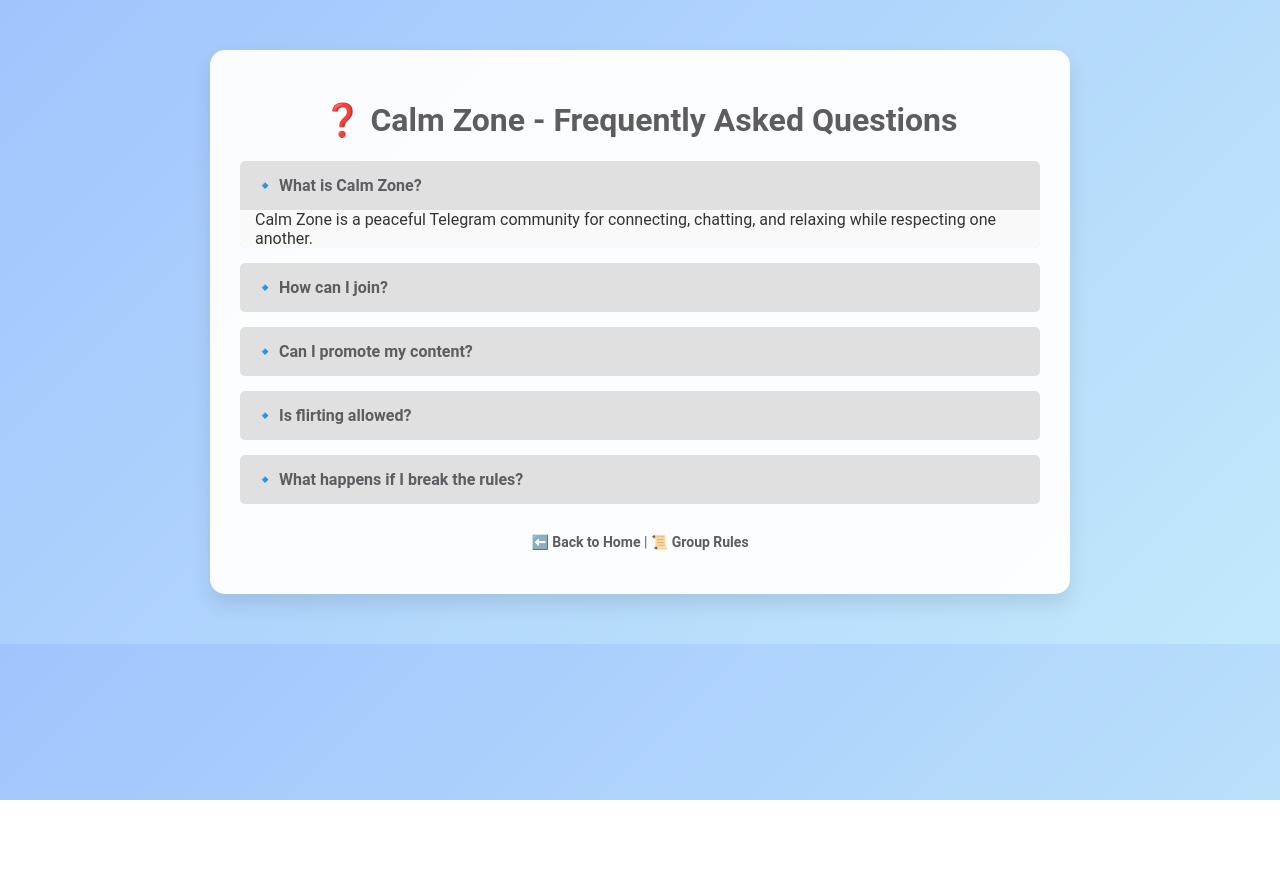
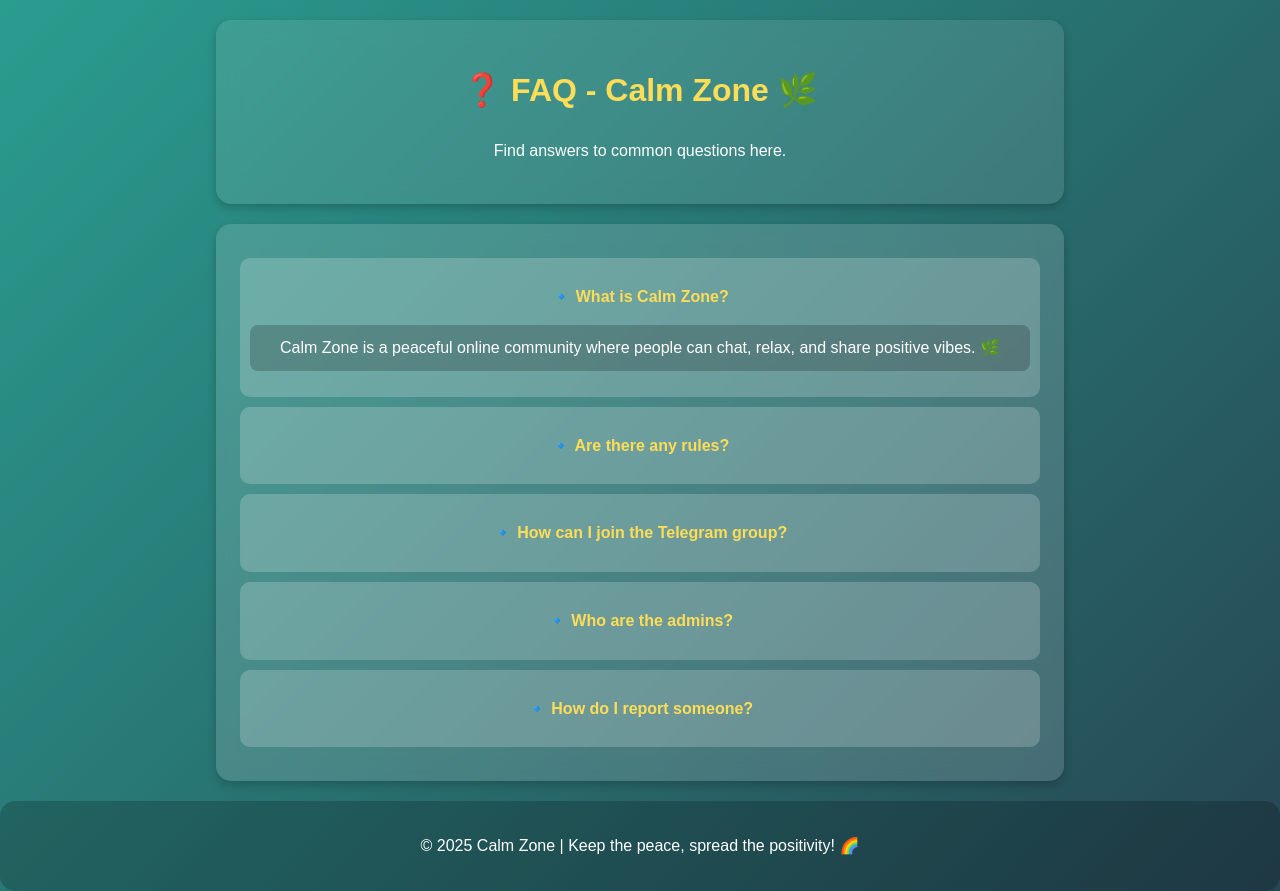
Before and after one commit to lionxlover/Calm, a plain HTML site: page FAQ.html in a window 1280 px wide. Both pictures are taken after a click on the element "🔹 What is Calm Zone?". Before the commit the page ends 800 px from the top, so only its background shows below. Drawn offline with Linux system fonts and the light colour scheme.

Commit message:
Update FAQ.html

```diff
--- a/FAQ.html
+++ b/FAQ.html
@@ -1,55 +1,135 @@
 <!DOCTYPE html>
 <html lang="en">
 <head>
-  <meta charset="UTF-8" />
-  <meta name="viewport" content="width=device-width, initial-scale=1.0" />
-  <title>Calm Zone - FAQ</title>
-  <link rel="stylesheet" href="f/styles.css" />
+    <meta charset="UTF-8">
+    <meta name="viewport" content="width=device-width, initial-scale=1">
+    <title>Calm Zone - FAQ ❓</title>
+    <style>
+        /* General Styling */
+        body {
+            font-family: 'Poppins', sans-serif;
+            margin: 0;
+            padding: 0;
+            background: linear-gradient(135deg, #2a9d8f, #264653);
+            color: #fff;
+            text-align: center;
+            line-height: 1.6;
+        }
+
+        /* Header Styling */
+        header {
+            background: rgba(255, 255, 255, 0.1);
+            padding: 1.5em;
+            border-radius: 15px;
+            margin: 20px auto;
+            width: 90%;
+            max-width: 800px;
+            backdrop-filter: blur(10px);
+            box-shadow: 0 4px 10px rgba(0, 0, 0, 0.2);
+        }
+
+        /* FAQ Section */
+        .faq-container {
+            max-width: 800px;
+            margin: 20px auto;
+            padding: 1.5em;
+            background: rgba(255, 255, 255, 0.15);
+            border-radius: 15px;
+            backdrop-filter: blur(10px);
+            box-shadow: 0 4px 10px rgba(0, 0, 0, 0.2);
+        }
+
+        h1 {
+            color: #ffdd57;
+        }
+
+        /* FAQ Styling */
+        .faq-item {
+            background: rgba(255, 255, 255, 0.2);
+            margin: 10px 0;
+            padding: 10px;
+            border-radius: 10px;
+            cursor: pointer;
+            transition: 0.3s ease;
+        }
+
+        .faq-item:hover {
+            background: rgba(255, 255, 255, 0.4);
+        }
+
+        .faq-question {
+            font-weight: bold;
+            color: #ffdd57;
+        }
+
+        .faq-answer {
+            display: none;
+            margin-top: 10px;
+            color: #fff;
+            padding: 10px;
+            background: rgba(0, 0, 0, 0.2);
+            border-radius: 8px;
+        }
+
+        footer {
+            margin-top: 20px;
+            padding: 1em;
+            background: rgba(0, 0, 0, 0.2);
+            border-radius: 15px;
+        }
+
+        /* Responsive */
+        @media (max-width: 600px) {
+            header, .faq-container {
+                padding: 1.2em;
+            }
+        }
+    </style>
 </head>
 <body>
-  <div class="container faq-container">
-    <h1>❓ Calm Zone - Frequently Asked Questions</h1>
 
-    <div class="faq-item">
-      <div class="question">🔹 What is Calm Zone?</div>
-      <div class="answer">
-        Calm Zone is a peaceful Telegram community for connecting, chatting, and relaxing while respecting one another.
-      </div>
+    <header>
+        <h1>❓ FAQ - Calm Zone 🌿</h1>
+        <p>Find answers to common questions here.</p>
+    </header>
+
+    <div class="faq-container">
+        <div class="faq-item" onclick="toggleFAQ(1)">
+            <p class="faq-question">🔹 What is Calm Zone?</p>
+            <p class="faq-answer" id="faq1">Calm Zone is a peaceful online community where people can chat, relax, and share positive vibes. 🌿</p>
+        </div>
+
+        <div class="faq-item" onclick="toggleFAQ(2)">
+            <p class="faq-question">🔹 Are there any rules?</p>
+            <p class="faq-answer" id="faq2">Yes, we have guidelines to maintain a positive environment. Be respectful, avoid spamming, and stay on topic.</p>
+        </div>
+
+        <div class="faq-item" onclick="toggleFAQ(3)">
+            <p class="faq-question">🔹 How can I join the Telegram group?</p>
+            <p class="faq-answer" id="faq3">You can join our group by clicking this link: <a href="https://t.me/CalmZone" style="color: #ffdd57;">Join Calm Zone</a>.</p>
+        </div>
+
+        <div class="faq-item" onclick="toggleFAQ(4)">
+            <p class="faq-question">🔹 Who are the admins?</p>
+            <p class="faq-answer" id="faq4">Our admins are dedicated to keeping the group safe and friendly. Contact <a href="https://t.me/CalmZoneAdmin" style="color: #ffdd57;">@CalmZoneAdmin</a> for help.</p>
+        </div>
+
+        <div class="faq-item" onclick="toggleFAQ(5)">
+            <p class="faq-question">🔹 How do I report someone?</p>
+            <p class="faq-answer" id="faq5">If you notice rule violations, please message an admin or report using Telegram’s built-in report feature.</p>
+        </div>
     </div>
 
-    <div class="faq-item">
-      <div class="question">🔹 How can I join?</div>
-      <div class="answer">
-        Simply click on the invite link <a href="https://t.me/+hgn41DQy_rE4Y2I9">Join Calm Zone</a> to start your journey.
-      </div>
-    </div>
+    <footer>
+        <p>© 2025 Calm Zone | Keep the peace, spread the positivity! 🌈</p>
+    </footer>
 
-    <div class="faq-item">
-      <div class="question">🔹 Can I promote my content?</div>
-      <div class="answer">
-        No, promotions and advertisements are not allowed in order to maintain a safe and respectful space for everyone.
-      </div>
-    </div>
+    <script>
+        function toggleFAQ(id) {
+            let answer = document.getElementById('faq' + id);
+            answer.style.display = (answer.style.display === "block") ? "none" : "block";
+        }
+    </script>
 
-    <div class="faq-item">
-      <div class="question">🔹 Is flirting allowed?</div>
-      <div class="answer">
-        Flirting is allowed only with mutual consent. Any harassment or unwanted advances will result in a ban.
-      </div>
-    </div>
-
-    <div class="faq-item">
-      <div class="question">🔹 What happens if I break the rules?</div>
-      <div class="answer">
-        Depending on the severity of the violation, you may receive a warning, be muted, or face a permanent ban.
-      </div>
-    </div>
-
-    <div class="footer">
-      <p><a href="index.html">⬅️ Back to Home</a> | <a href="Rules.html">📜 Group Rules</a></p>
-    </div>
-  </div>
-
-  <script src="f/script.js"></script>
 </body>
 </html>
```
